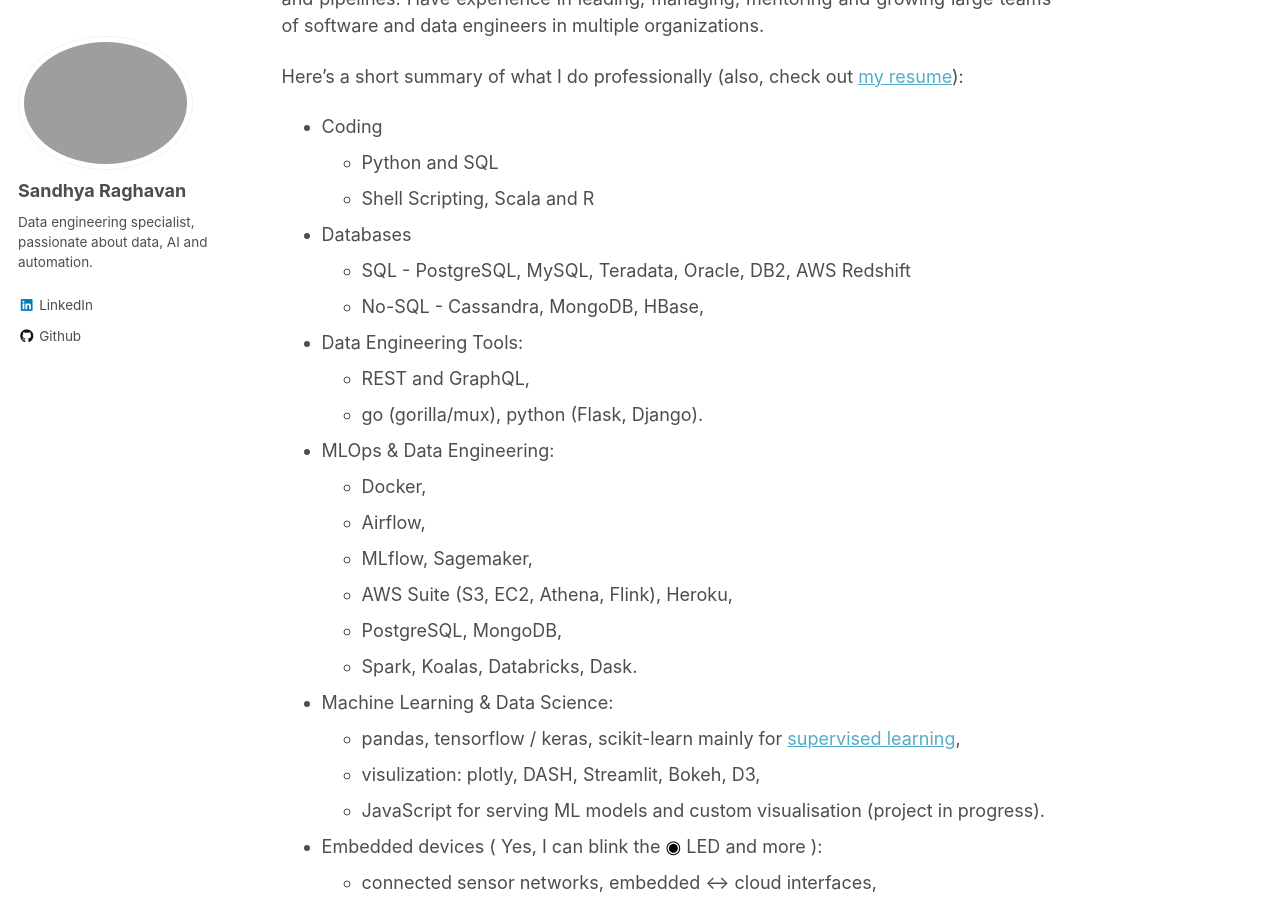
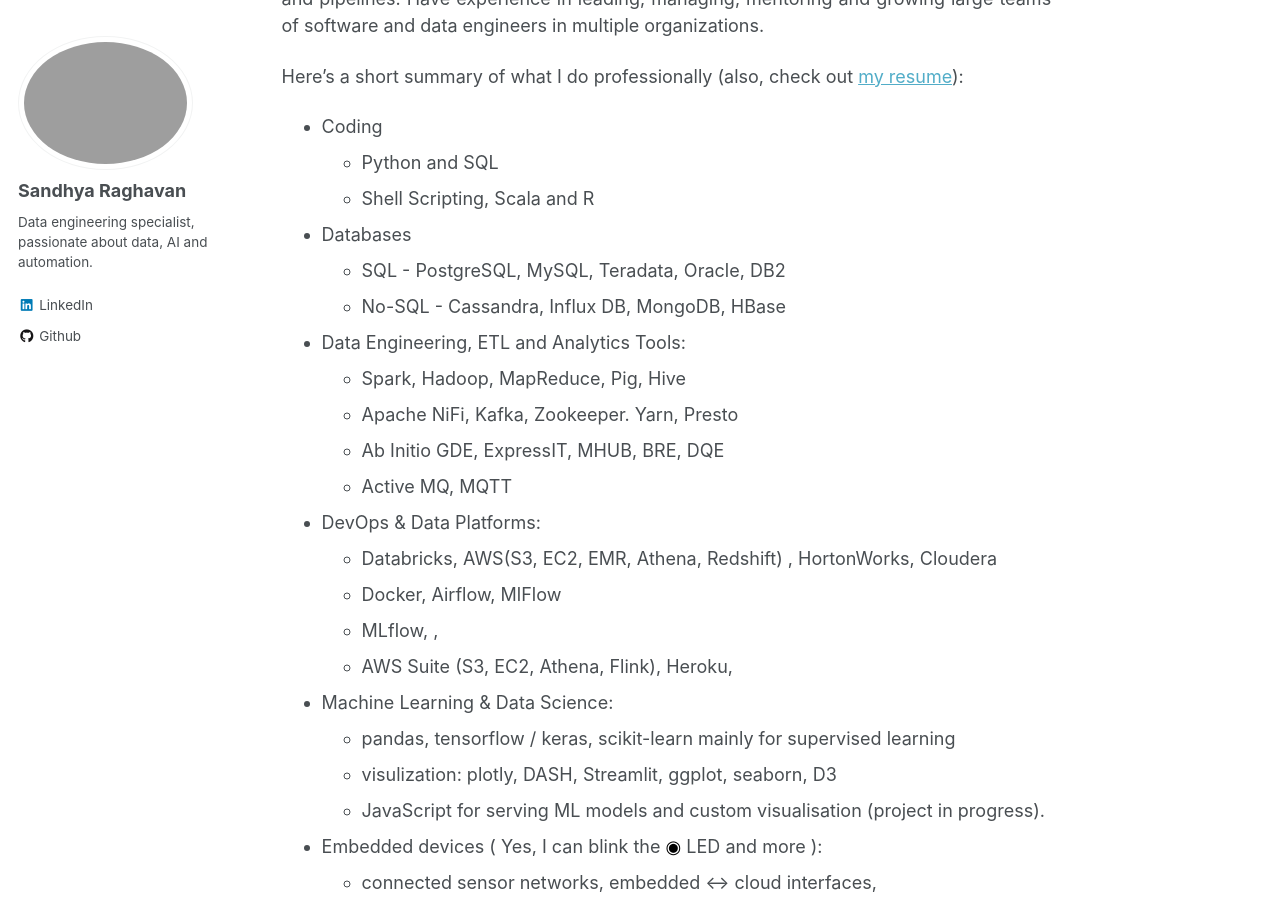
Before and after one commit to raghavansandhya/raghavansandhya.github.io, a Jekyll site: the page built from _pages/about.md, in a window 1280 px wide and 900 px high, scrolled down 256 px. Built offline with Jekyll 4.4.1, drawn with Linux system fonts in a browser that asks for light colours.

Commit message:
Update about.md

```diff
--- a/_pages/about.md
+++ b/_pages/about.md
@@ -19,21 +19,21 @@
   - Python and SQL
   - Shell Scripting, Scala and R
 - Databases
-  - SQL - PostgreSQL, MySQL, Teradata, Oracle, DB2, AWS Redshift
-  - No-SQL - Cassandra, MongoDB, HBase,
-- Data Engineering Tools:
-  - REST and GraphQL,
-  - go (gorilla/mux), python (Flask, Django).
-- MLOps & Data Engineering:
-  - Docker,
-  - Airflow,
-  - MLflow, Sagemaker,
+  - SQL - PostgreSQL, MySQL, Teradata, Oracle, DB2
+  - No-SQL - Cassandra, Influx DB, MongoDB, HBase
+- Data Engineering, ETL and Analytics Tools:
+  - Spark, Hadoop, MapReduce, Pig, Hive
+  - Apache NiFi, Kafka, Zookeeper. Yarn, Presto
+  - Ab Initio GDE, ExpressIT, MHUB, BRE, DQE
+  - Active MQ, MQTT
+- DevOps & Data Platforms:
+  - Databricks, AWS(S3, EC2, EMR, Athena, Redshift) , HortonWorks, Cloudera
+  - Docker, Airflow, MlFlow
+  - MLflow, ,
   - AWS Suite (S3, EC2, Athena, Flink), Heroku,
-  - PostgreSQL, MongoDB,
-  - Spark, Koalas, Databricks, Dask.
 - Machine Learning & Data Science:
-  - pandas, tensorflow / keras, scikit-learn mainly for [supervised learning](images/supervised-learning.png),
-  - visulization: plotly, DASH, Streamlit, Bokeh, D3,
+  - pandas, tensorflow / keras, scikit-learn mainly for supervised learning
+  - visulization: plotly, DASH, Streamlit, ggplot, seaborn, D3
   - JavaScript for serving ML models and custom visualisation (project in progress).
 - Embedded devices ( Yes, I can blink the <span class="blinking">&#9673;</span> LED and more ):
   - connected sensor networks, embedded &harr; cloud interfaces,
```
